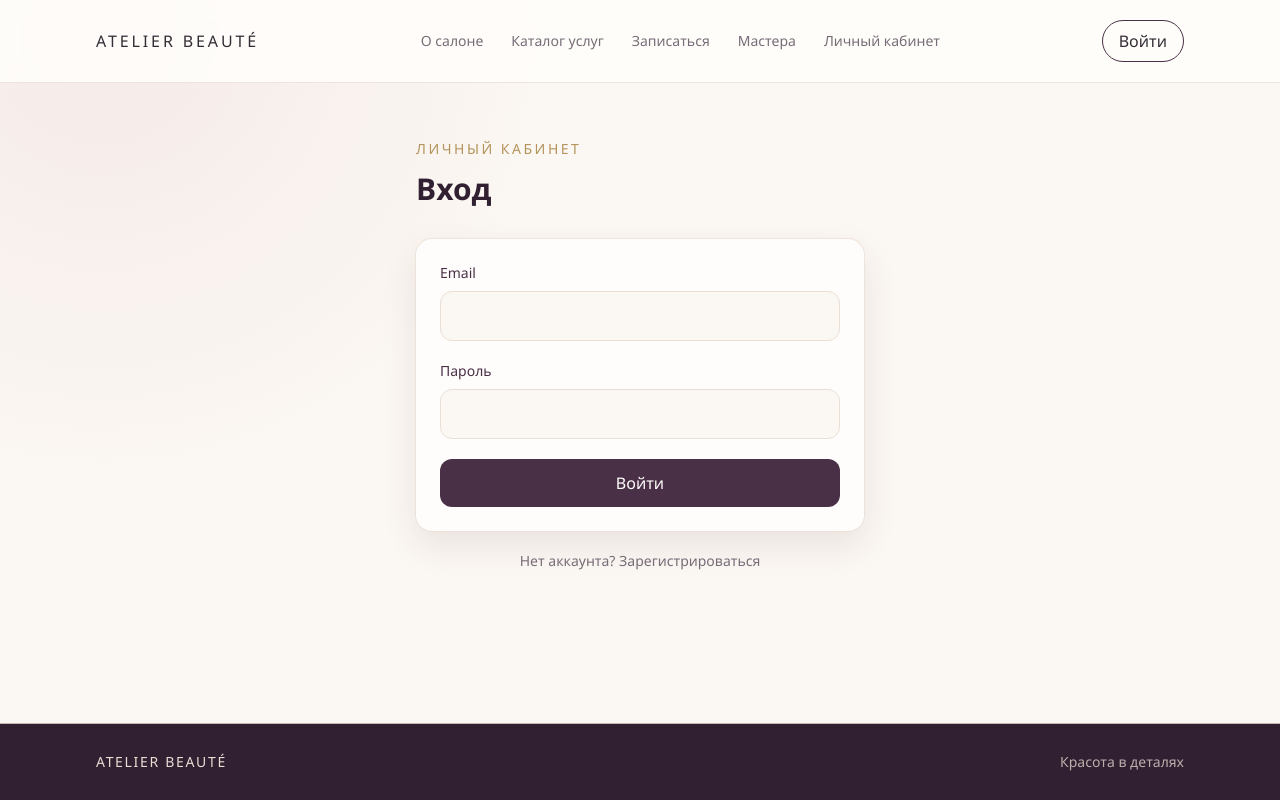
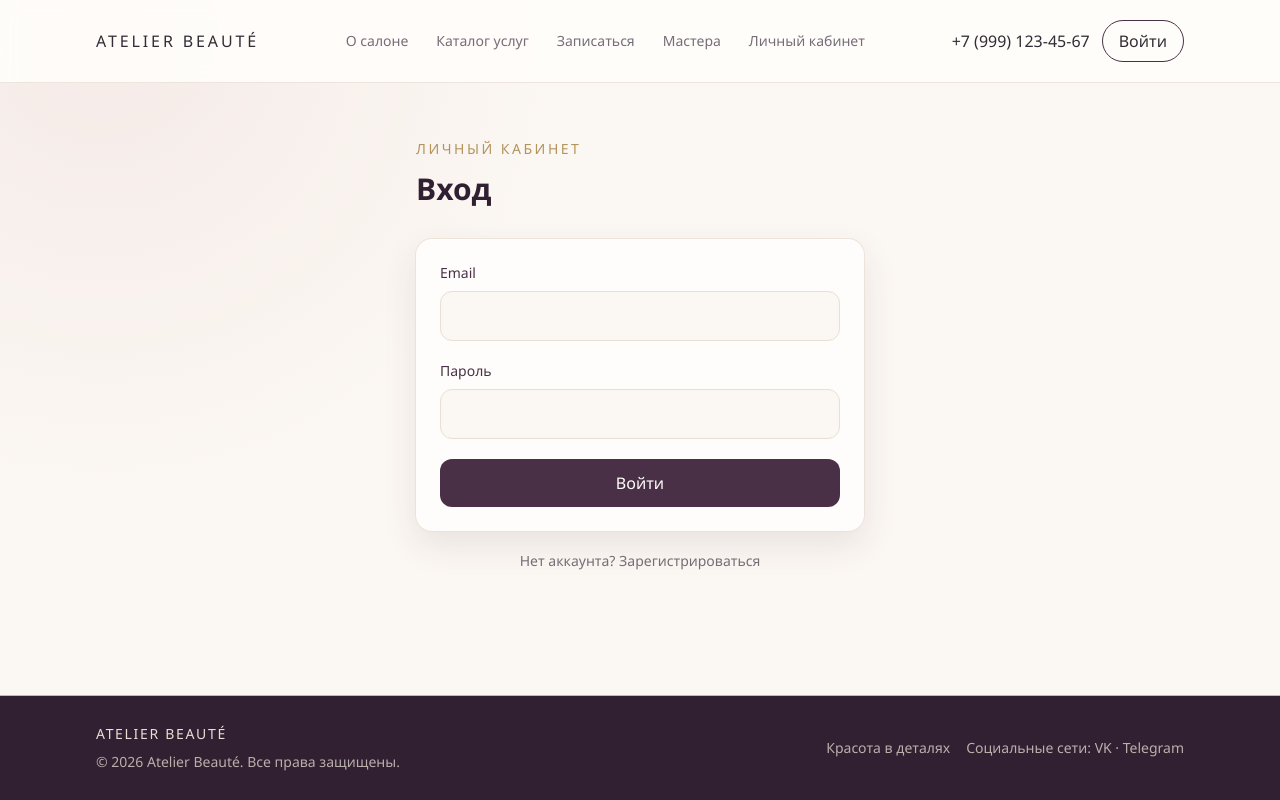
Before and after one commit to Google24/beauty-salon-booking, a React app in the folder frontend/: page /login in a window 1280 px wide. Built offline with nearby package versions, Linux system fonts and the light colour scheme; no server answers; the HTML template or start-up script is replaced by a standard one.

Commit message:
Добавлены контакты в шапку, футер и исправлен контраст кнопок

```diff
--- a/frontend/src/components/Layout.jsx
+++ b/frontend/src/components/Layout.jsx
@@ -93,6 +93,9 @@ function Layout({ children }) {
 
           {user ? (
             <div className="flex items-center gap-3">
+              <a href="tel:+79991234567" className="hidden whitespace-nowrap text-sm font-medium text-[var(--color-plum)] transition hover:text-[var(--color-gold)] xl:inline">
+                +7 (999) 123-45-67
+              </a>
               <span className="hidden text-sm font-medium text-[var(--color-plum)] sm:inline">
                 {userLabel}
               </span>
@@ -105,12 +108,17 @@ function Layout({ children }) {
               </button>
             </div>
           ) : (
-            <NavLink
-              to="/login"
+            <div className="flex items-center gap-3">
+              <a href="tel:+79991234567" className="hidden whitespace-nowrap text-sm font-medium text-[var(--color-plum)] transition hover:text-[var(--color-gold)] xl:inline">
+                +7 (999) 123-45-67
+              </a>
+              <NavLink
+                to="/login"
               className="rounded-full border border-[var(--color-plum)] px-4 py-2 text-sm font-medium text-[var(--color-plum)] transition-colors hover:bg-[var(--color-plum)] hover:text-[var(--color-white)]"
             >
-              Войти
-            </NavLink>
+                Войти
+              </NavLink>
+            </div>
           )}
         </div>
 
@@ -160,8 +168,14 @@ function Layout({ children }) {
 
       <footer className="border-t border-[var(--color-sand)]/80 bg-[var(--color-plum-deep)] text-[var(--color-sand)]">
         <div className="mx-auto flex w-full max-w-6xl flex-col gap-2 px-5 py-7 text-sm sm:flex-row sm:items-center sm:justify-between sm:px-8">
-          <span className="font-medium tracking-[0.12em] uppercase">Atelier beauté</span>
-          <span className="text-[var(--color-sand)]/75">Красота в деталях</span>
+          <div>
+             <span className="font-medium tracking-[0.12em] uppercase">Atelier beauté</span>
+             <p className="mt-2 text-[var(--color-sand)]/75">© 2026 Atelier Beauté. Все права защищены.</p>
+           </div>
+          <div className="text-[var(--color-sand)]/75">
+             <span>Красота в деталях</span>
+             <span className="ml-4">Социальные сети: VK · Telegram</span>
+           </div>
         </div>
       </footer>
     </div>
--- a/frontend/src/pages/MasterBookings.jsx
+++ b/frontend/src/pages/MasterBookings.jsx
@@ -31,7 +31,7 @@ function MasterBookings() {
         const bookingList = Array.isArray(data) ? data : data.results || []
 
         if (isMounted) {
-          setBookings(bookingList)
+          setBookings(bookingList.sort((first, second) => new Date(second.start_at) - new Date(first.start_at)))
         }
       } catch {
         if (isMounted) {
@@ -109,6 +109,10 @@ function MasterBookings() {
                     </dd>
                   </div>
                   <div>
+                    <dt className="text-[var(--color-muted)]">Комментарий</dt>
+                    <dd className="mt-1 text-[var(--color-ink)]">{booking.comment || 'Комментарий отсутствует'}</dd>
+                  </div>
+                  <div>
                     <dt className="text-[var(--color-muted)]">Клиент</dt>
                     <dd className="mt-1 font-medium text-[var(--color-ink)]">
                       {clientName || booking.client_email || `Клиент #${booking.client}`}
--- a/frontend/src/pages/MyBookings.jsx
+++ b/frontend/src/pages/MyBookings.jsx
@@ -1,4 +1,5 @@
 import { useEffect, useState } from 'react'
+import { NavLink } from 'react-router-dom'
 import toast from 'react-hot-toast'
 import { cancelBooking, createReview, getMyBookings } from '../api/bookings'
 import { useAuth } from '../context/AuthContext.jsx'
@@ -141,6 +142,9 @@ function MyBookings() {
 
   return (
     <section>
+      <NavLink to="/profile" className="mb-6 inline-flex items-center gap-2 text-sm font-medium text-[var(--color-plum)] hover:text-[var(--color-gold)]">
+        <span aria-hidden="true">←</span> Назад в личный кабинет
+      </NavLink>
       <p className="mb-3 text-sm font-medium tracking-[0.18em] text-[var(--color-gold)] uppercase">
         Личный кабинет
       </p>
```
